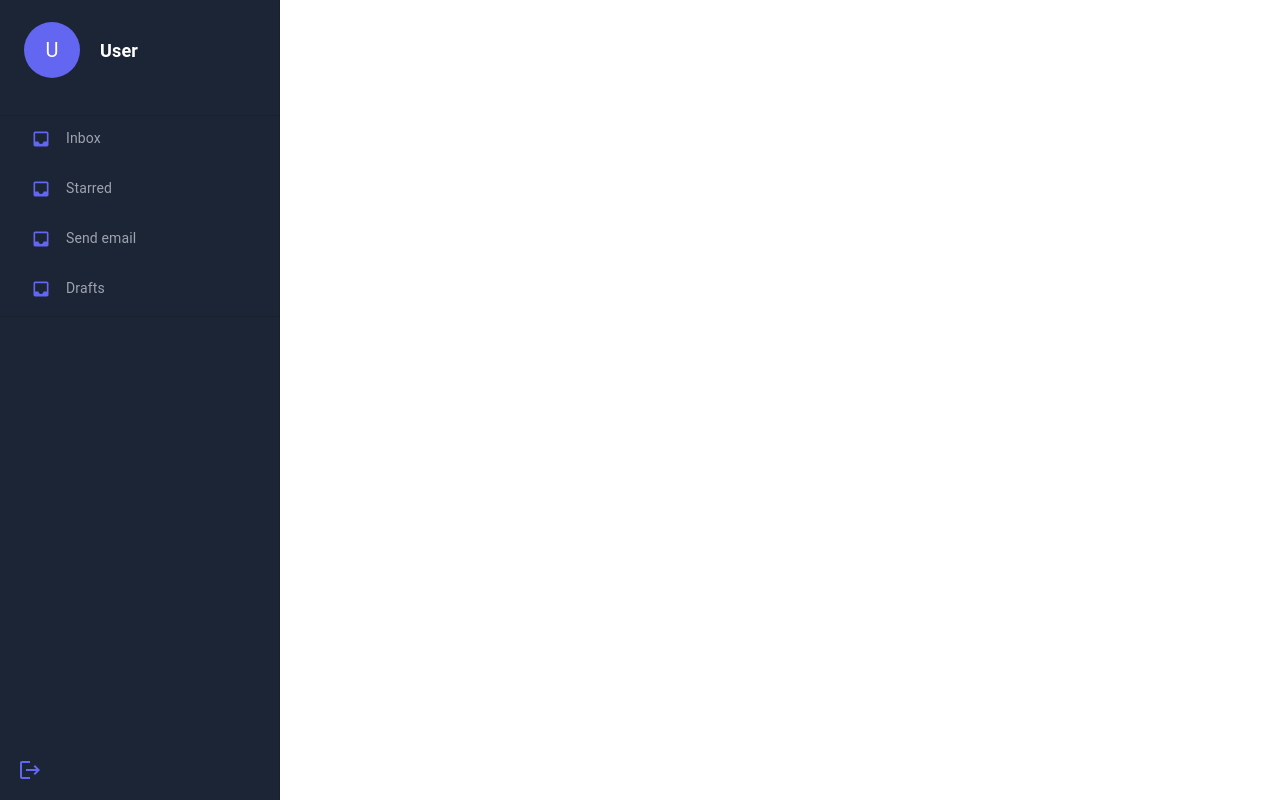
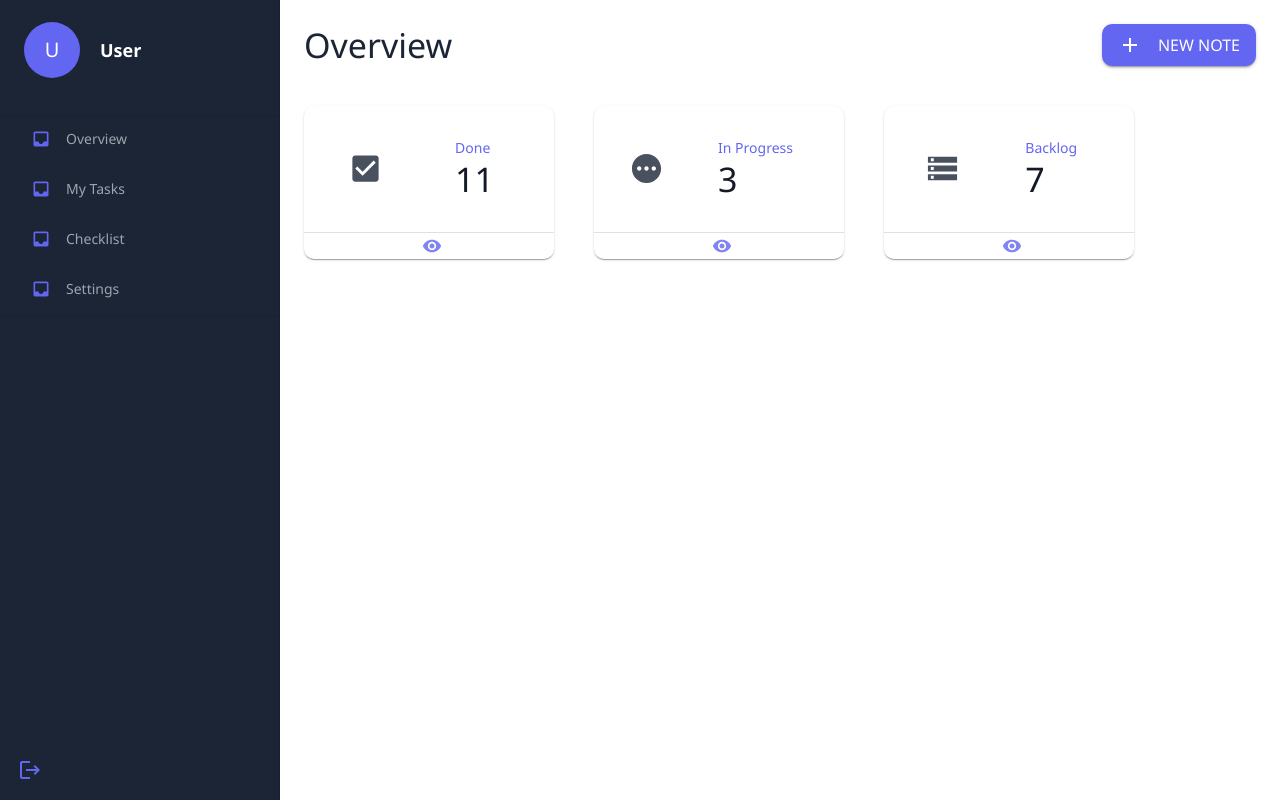
Before and after one commit to AnthonyTlei/task-tracker-frontend, a React (Create React App) app: page / in a window 1280 px wide. Built offline with nearby package versions, Linux system fonts and the light colour scheme.

Commit message:
Added Overview.

```diff
--- a/src/App.tsx
+++ b/src/App.tsx
@@ -5,6 +5,9 @@ import RegisterPage from "./pages/Register.page";
 import HomePage from "./pages/Home.page";
 
 const theme = createTheme({
+  typography: {
+    fontFamily: "Segoe UI",
+  },
   palette: {
     primary: {
       main: "#1C2536",
--- /dev/null
+++ b/src/features/overview/components/Overview.tsx
@@ -0,0 +1,41 @@
+import { Add, CheckBox, Pending, Storage } from "@mui/icons-material";
+import { Box, Typography, Button, Grid } from "@mui/material";
+import { OverviewCard } from "./TaskCard";
+
+export const Overview = () => {
+  return (
+    <Box p={3} width={"100%"} height={"100%"}>
+      <Box
+        display={"flex"}
+        flexDirection={"row"}
+        justifyContent={"space-between"}
+        marginBottom={5}
+      >
+        <Typography variant={"h4"} fontWeight={"500"} color={"primary"}>
+          Overview
+        </Typography>
+        <Button
+          variant="contained"
+          color="secondary"
+          sx={{ borderRadius: "10px" }}
+        >
+          <Add sx={{ color: "white" }} />
+          <Typography color={"white"} paddingLeft={2}>
+            New Note
+          </Typography>
+        </Button>
+      </Box>
+      <Grid container spacing={5}>
+        <Grid item>
+          <OverviewCard title="Done" count={11} Icon={CheckBox} />
+        </Grid>
+        <Grid item>
+          <OverviewCard title="In Progress" count={3} Icon={Pending} />
+        </Grid>
+        <Grid item>
+          <OverviewCard title="Backlog" count={7} Icon={Storage} />
+        </Grid>
+      </Grid>
+    </Box>
+  );
+};
--- /dev/null
+++ b/src/features/overview/components/TaskCard.tsx
@@ -0,0 +1,64 @@
+import { Visibility } from "@mui/icons-material";
+import {
+  Card,
+  CardContent,
+  Box,
+  Typography,
+  Divider,
+  CardActionArea,
+  useTheme,
+} from "@mui/material";
+import React from "react";
+
+export interface OverviewCardProps {
+  title: string;
+  count: number;
+  Icon: React.ElementType;
+}
+
+export const OverviewCard: React.FC<OverviewCardProps> = ({
+  title,
+  count,
+  Icon,
+}) => {
+  const theme = useTheme();
+  return (
+    <Card sx={{ width: "250px", height: "auto", borderRadius: "10px" }}>
+      <CardContent>
+        <Box
+          display={"flex"}
+          justifyContent={"space-around"}
+          alignItems={"center"}
+        >
+          <Icon
+            fontSize="large"
+            sx={{ color: `${theme.palette.primary.light}` }}
+          />
+          <Box p={2}>
+            <Typography variant="body2" color={"secondary"}>
+              {title}
+            </Typography>
+            <Typography variant="h4" fontWeight={"500"} color={"primary.dark"}>
+              {count}
+            </Typography>
+          </Box>
+        </Box>
+      </CardContent>
+      <CardActionArea>
+        <Divider />
+        <Box
+          display={"flex"}
+          width={"100%"}
+          justifyContent={"center"}
+          alignItems={"center"}
+          p={"3px"}
+        >
+          <Visibility
+            fontSize="small"
+            sx={{ color: `${theme.palette.secondary.light}` }}
+          />
+        </Box>
+      </CardActionArea>
+    </Card>
+  );
+};
--- a/src/pages/Home.page.tsx
+++ b/src/pages/Home.page.tsx
@@ -1,10 +1,13 @@
-import { useTheme } from "@mui/material/styles";
 import { Sidebar } from "../shared/components/Sidebar";
+import { Box } from "@mui/material";
+import { Overview } from "../features/overview/components/Overview";
 
 const HomePage = () => {
-  const theme = useTheme();
   return (
-    <Sidebar/>
+    <Box display={"flex"} flexDirection={"row"} width={"100%"} height={"100%"}>
+      <Sidebar />
+      <Overview />
+    </Box>
   );
 };
 
--- a/src/shared/components/Sidebar.tsx
+++ b/src/shared/components/Sidebar.tsx
@@ -54,7 +54,7 @@ export const Sidebar = () => {
             sx={{ color: `${theme.palette.primary.contrastText}` }}
           >
             <List sx={{ padding: "0px 15px" }}>
-              {["Inbox", "Starred", "Send email", "Drafts"].map(
+              {["Overview", "My Tasks", "Checklist", "Settings"].map(
                 (text, index) => (
                   <ListItem key={text} disablePadding sx={{}}>
                     <ListItemButton
@@ -90,7 +90,7 @@ export const Sidebar = () => {
   );
 
   return (
-    <Box>
+    <Box height={"100%"}>
       {isLargeScreen ? null : (
         <IconButton onClick={handleDrawerToggle}>
           <Menu />
```
